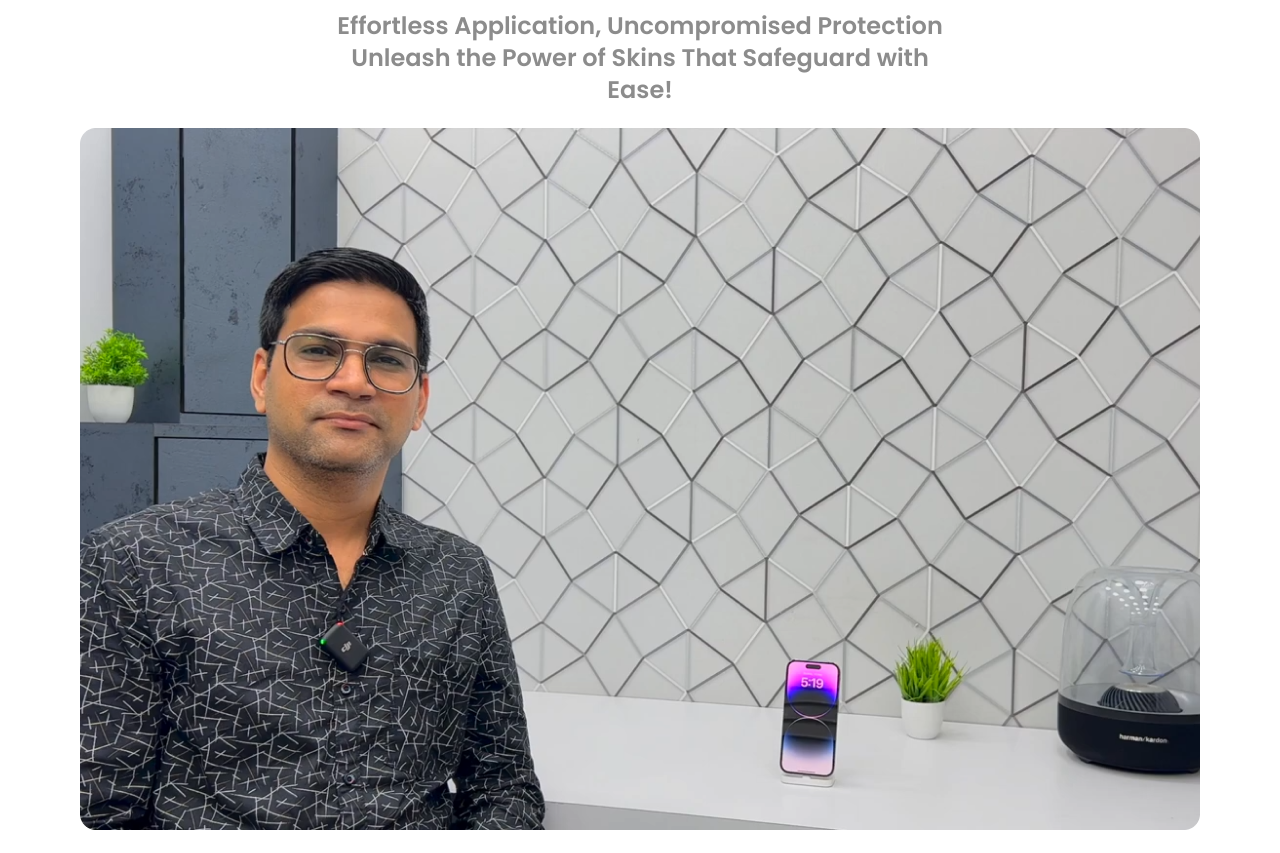
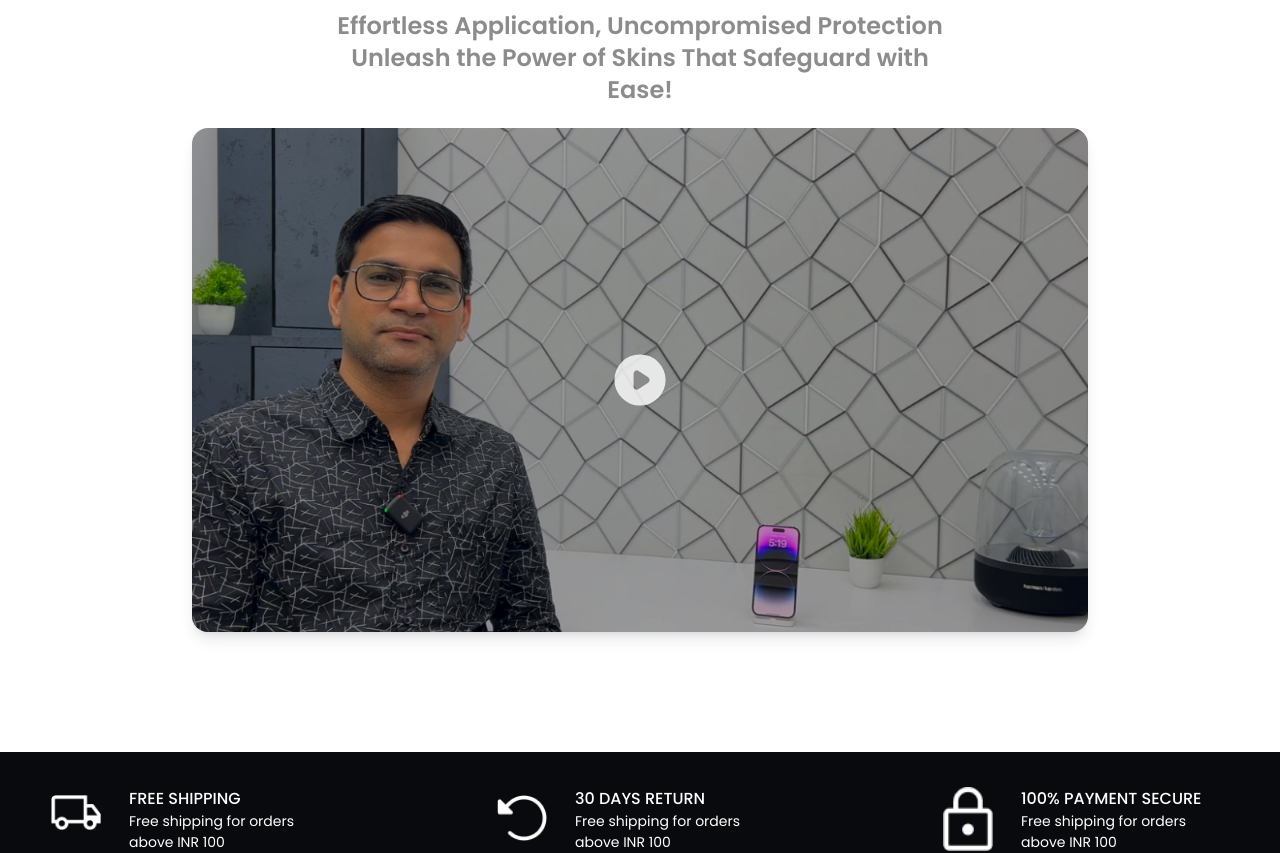
Before and after one commit to vivekmakwana114/articdesign-website, a Next.js app: page /skinipad in a window 1280 px wide. Shown: the part 1169-2022 px from the top of the page. Built offline with nearby package versions, Linux system fonts and the light colour scheme; no server answers.

Commit message:
fix: website issue home page

```diff
--- a/app/home/page.jsx
+++ b/app/home/page.jsx
@@ -55,7 +55,6 @@ export default function Home() {
       {/* <Sectionone /> */}
       <Sectiontwo />
       <Sectionthree />
-      <Bought />
       <SectionTestimonail />
       <Sectionfive />
       <Footer />
--- a/app/how-to-apply/page.jsx
+++ b/app/how-to-apply/page.jsx
@@ -150,7 +150,7 @@ const HowToApply = () => {
         {/* Search Bar */}
         <div className="max-w-xl mx-auto relative px-4">
           <div className="relative flex items-center">
-            <AiOutlineSearch className="absolute left-8 text-gray-400 text-xl" />
+            <AiOutlineSearch className="absolute left-4 text-black text-xl" />
             <input
               type="text"
               placeholder="Enter your device name"
--- a/components/Header/Navbar.jsx
+++ b/components/Header/Navbar.jsx
@@ -28,7 +28,9 @@ const Navbar = () => {
   const router = useRouter();
   const dispatch = useDispatch();
   const cartState = { cartItems: [] };
-  const currentUser = useSelector((state) => state.auth.user);
+  const authState = useSelector((state) => state.auth);
+  const currentUser = authState?.user;
+  const hasToken = !!authState?.tokens?.access?.token;
   const [open, setOpen] = useState(false);
   const [showsearch, setShowsearch] = useState(false);
   const [searchText, setSearchText] = useState("");
@@ -84,9 +86,10 @@ const Navbar = () => {
     }
     try {
       setSearchLoading(true);
-      const res = await api.get(`/v1/product?search=${searchText}`);
+      const endpoint = hasToken ? "/v1/product" : "/v1/product/public";
+      const res = await api.get(`${endpoint}?search=${searchText}`);
       // Based on typical backend response structure where data is wrapped in a data property
-      setSearchData(res.data?.data || res.data);
+      setSearchData(res.data?.data || res.data || []);
       setSearchLoading(false);
     } catch (error) {
       console.error("Search Error:", error);
--- a/components/Home/Sectionthree.jsx
+++ b/components/Home/Sectionthree.jsx
@@ -1,5 +1,6 @@
 "use client";
 import React, { useEffect, useState } from "react";
+import { useSelector } from "react-redux";
 import Image from "next/image";
 import Link from "next/link";
 import api from "@/lib/api";
@@ -10,12 +11,16 @@ function Sectionthree() {
   const [limit, setLimit] = useState(8);
   const [isMounted, setIsMounted] = useState(false);
 
+  const authState = useSelector((state) => state.auth);
+  const hasToken = !!authState?.tokens?.access?.token;
+
   useEffect(() => {
     setIsMounted(true);
     const fetchTopProducts = async () => {
       setLoading(true);
       try {
-        const response = await api.get(`/v1/cart/top/products?limit=${limit}`);
+        const endpoint = hasToken ? "/v1/cart/top/products" : "/v1/product/public";
+        const response = await api.get(`${endpoint}?limit=${limit}`);
         setTopproducts(response.data?.data || response.data || []);
       } catch (err) {
         console.error("Failed to load top products:", err.message);
@@ -24,7 +29,7 @@ function Sectionthree() {
       }
     };
     fetchTopProducts();
-  }, [limit]);
+  }, [limit, hasToken]);
   return (
     <>
       <section className=" bg-[#F5F5F7] md:p-10 p-5 mt-10">
@@ -73,13 +78,13 @@ function Sectionthree() {
                     <div className="bg-[#ffffff] md:p-4 p-2 rounded-[8px] shadow-sm">
                       <Image
                         src={frame.thumbnailImage || (frame.images && frame.images[0]) || "/placeholder.png"}
-                        alt={frame.productName || "Product image"}
+                        alt={frame.productName || frame.name || "Product image"}
                         width={100}
                         height={400}
                         className="md:w-[249px] w-full md:h-[232px] h-[130px] bg-contain"
                       />
-                      <p className="mt-2 text-start text-[#000000] text-base font-medium">
-                        {frame.productName}
+                      <p className="mt-2 text-start text-[#000000] text-base font-semibold">
+                        {frame.productName || frame.name}
                       </p>
                     </div>
                   </Link>
--- a/components/Slider.jsx
+++ b/components/Slider.jsx
@@ -63,7 +63,7 @@ const Slider = ({ images }) => {
             <p className="md:text-lg md:w-[600px] w-[261px]">
               {image.description}
             </p>
-            <p className="md:text-lg ">{image.subdescription}</p>
+            {/* <p className="md:text-lg ">{image.subdescription}</p> */}
             <div className="">
               <Button
                 title="Customize now"
--- a/components/skin/SkinSectiontwo.jsx
+++ b/components/skin/SkinSectiontwo.jsx
@@ -1,8 +1,10 @@
-import React from "react";
+import React, { useState } from "react";
 import { skinframe } from "../../assets";
 import Image from "next/image";
 
 function SkinSectiontwo() {
+  const [isPlaying, setIsPlaying] = useState(false);
+
   return (
     <section className="md:px-20 px-5 bg-[#ffffff]   flex flex-col justify-center items-center">
       <div className="flex flex-col gap-2 justify-center items-center md:my-5 my-5 md:mx-0 mx-10 ">
@@ -14,7 +16,41 @@ function SkinSectiontwo() {
           Skins That Safeguard with Ease!
         </p>
       </div>
-      <Image src={skinframe} alt={skinframe} className="w-full h-full" />
+      <div className="w-full max-w-4xl aspect-video rounded-2xl overflow-hidden shadow-lg mb-10 cursor-pointer relative">
+        {!isPlaying ? (
+          <div className="relative w-full h-full" onClick={() => setIsPlaying(true)}>
+            <Image
+              src={skinframe}
+              alt="How to Apply Skin"
+              fill
+              className="object-cover"
+            />
+            {/* Play Button Overlay */}
+            <div className="absolute inset-0 flex items-center justify-center bg-black bg-opacity-30 hover:bg-opacity-40 transition-all duration-300">
+              <svg
+                xmlns="http://www.w3.org/2000/svg"
+                className="h-16 w-16 text-white text-opacity-80 hover:text-opacity-100 hover:scale-110 transition-transform duration-200"
+                viewBox="0 0 20 20"
+                fill="currentColor"
+              >
+                <path
+                  fillRule="evenodd"
+                  d="M10 18a8 8 0 100-16 8 8 0 000 16zM9.555 7.168A1 1 0 008 8v4a1 1 0 001.555.832l3-2a1 1 0 000-1.664l-3-2z"
+                  clipRule="evenodd"
+                />
+              </svg>
+            </div>
+          </div>
+        ) : (
+          <iframe
+            src="https://www.youtube.com/embed/Q5aE7h-AX5Q?autoplay=1"
+            className="w-full h-full border-0"
+            title="How to Apply Skin"
+            allow="accelerometer; autoplay; clipboard-write; encrypted-media; gyroscope; picture-in-picture"
+            allowFullScreen
+          ></iframe>
+        )}
+      </div>
     </section>
   );
 }
```
Also changed, not shown: modules/auth/SignUpForm.jsx (+10 -6 lines).
